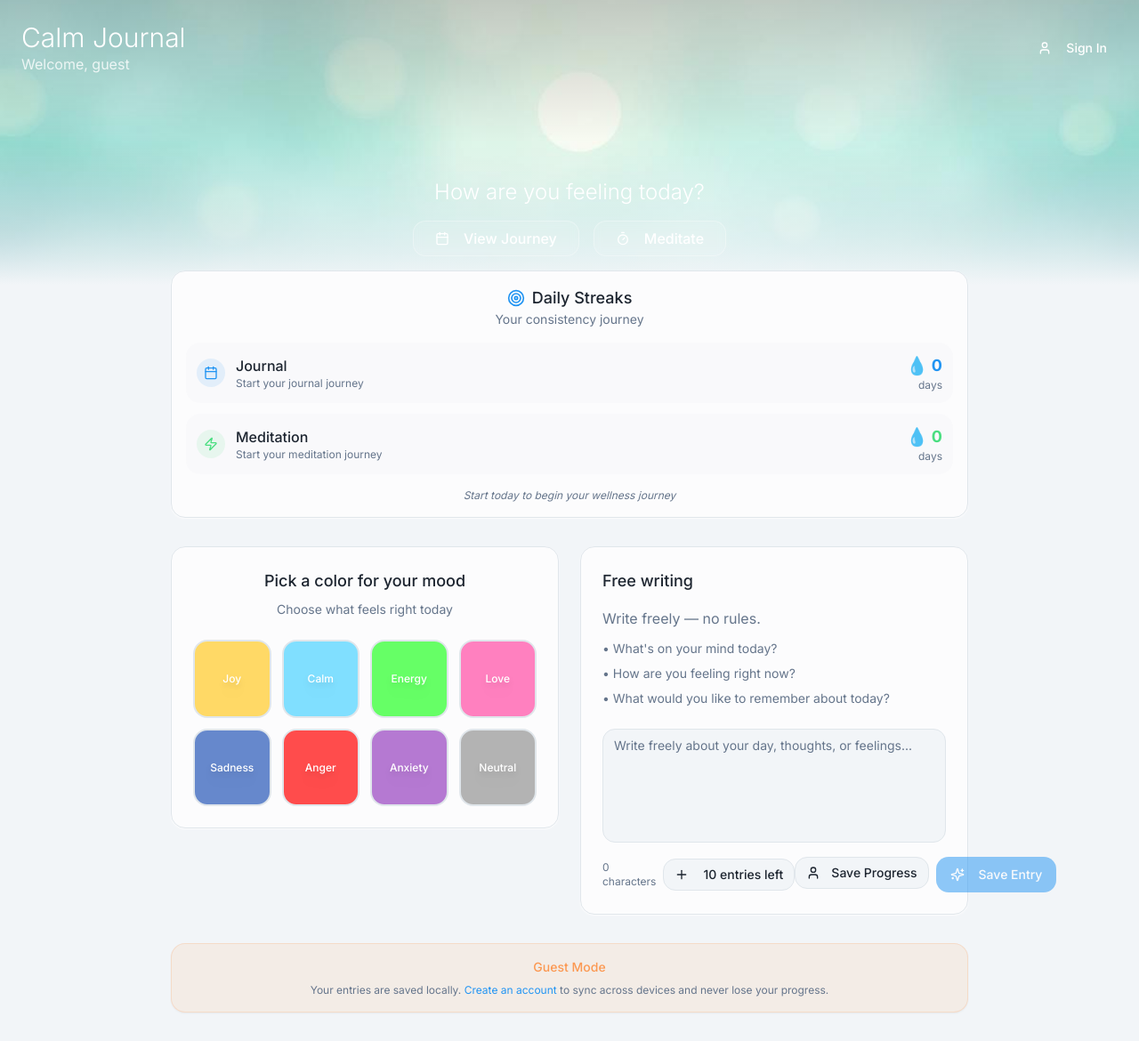
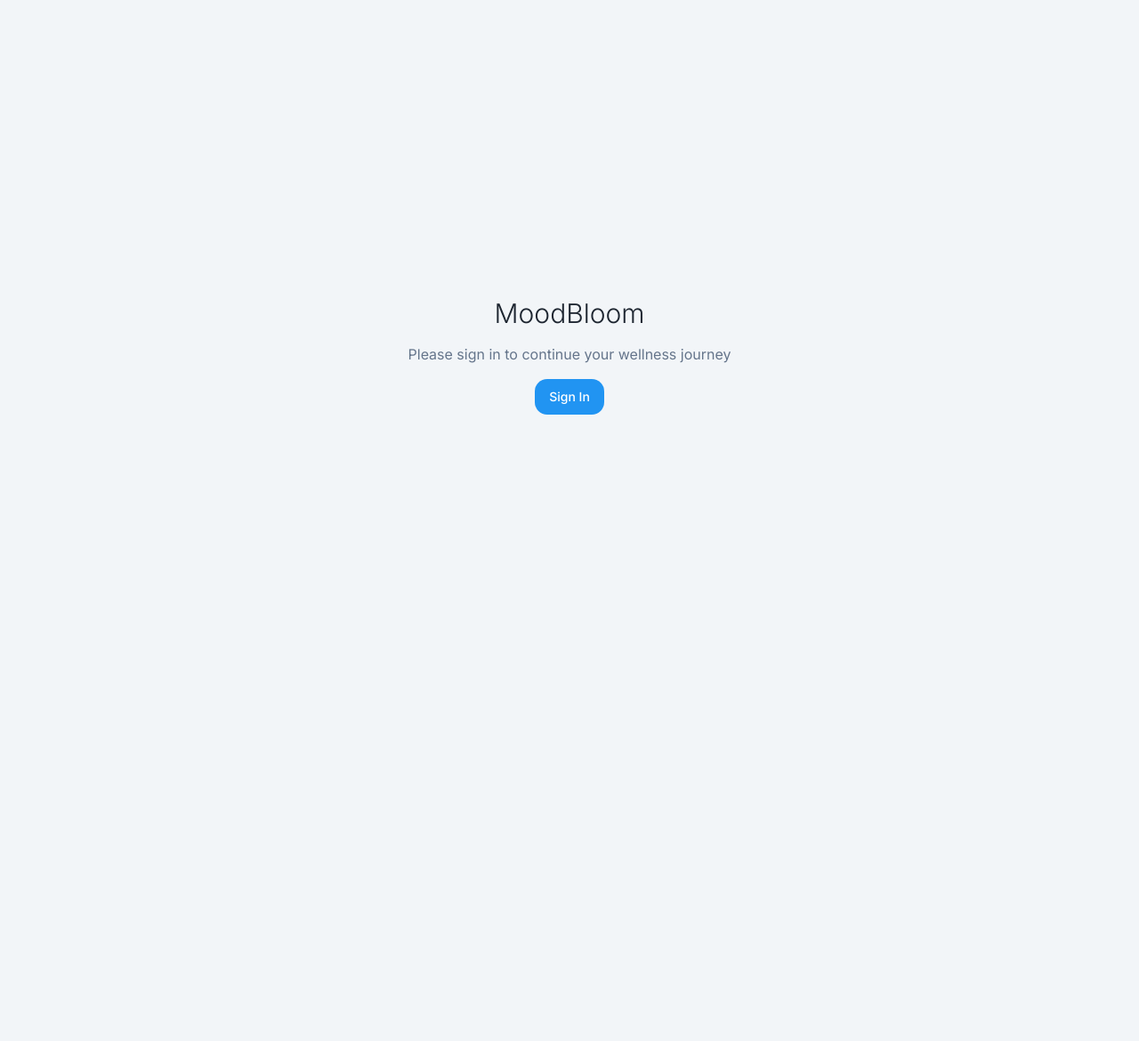
Before and after one commit to hive-lord/moodbloom-journalapp, a React (Vite) app: page / in a window 1280 px wide. Shown: the whole page at 89% size. After the commit the page ends 800 px from the top, so only its background shows below. Built offline with nearby package versions, Linux system fonts and the light colour scheme.

Commit message:
Refactor: Remove guest mode and rename app
Removed guest mode functionality. Renamed the application from "Calm Journal" to "MoodBloom" by updating relevant file names and content.

```diff
--- a/src/components/PaymentModal.tsx
+++ b/src/components/PaymentModal.tsx
@@ -6,15 +6,7 @@ import { CreditCard, Plus, Sparkles } from 'lucide-react';
 import { supabase } from '@/integrations/supabase/client';
 import { useToast } from '@/hooks/use-toast';
 
-interface PaymentModalProps {
-  currentEntryCount: number;
-  maxEntries: number;
-}
-
-export const PaymentModal: React.FC<PaymentModalProps> = ({
-  currentEntryCount,
-  maxEntries
-}) => {
+export const PaymentModal: React.FC = () => {
   const [isLoading, setIsLoading] = useState(false);
   const { toast } = useToast();
 
@@ -47,20 +39,16 @@ export const PaymentModal: React.FC<PaymentModalProps> = ({
     }
   };
 
-  const remainingEntries = maxEntries - currentEntryCount;
-  const isNearLimit = remainingEntries <= 2;
-  const isAtLimit = remainingEntries <= 0;
-
   return (
     <Dialog>
       <DialogTrigger asChild>
         <Button
-          variant={isNearLimit ? "default" : "outline"}
+          variant="outline"
           size="sm"
-          className={isNearLimit ? "animate-gentle-pulse" : ""}
+          className="animate-gentle-pulse"
         >
           <Plus className="h-4 w-4 mr-2" />
-          {isAtLimit ? "Get More Entries" : `${remainingEntries} entries left`}
+          Get More Entries
         </Button>
       </DialogTrigger>
 
@@ -73,9 +61,9 @@ export const PaymentModal: React.FC<PaymentModalProps> = ({
           <Card className="p-6 bg-gradient-calm text-white text-center">
             <div className="space-y-2">
               <Sparkles className="h-8 w-8 mx-auto opacity-90" />
-              <h3 className="text-lg font-medium">Continue Your Journey</h3>
+              <h3 className="text-lg font-medium">Unlock More Entries</h3>
               <p className="text-sm opacity-90">
-                You've used {currentEntryCount} of {maxEntries} free entries
+                Get 10 additional journal entries for your wellness journey
               </p>
             </div>
           </Card>
--- a/src/pages/Auth.tsx
+++ b/src/pages/Auth.tsx
@@ -40,7 +40,7 @@ const Auth = () => {
         <div className="absolute inset-0 bg-gradient-to-b from-transparent to-background/60" />
         <div className="absolute inset-0 flex items-center justify-center">
           <div className="text-center text-white space-y-2">
-            <h1 className="text-4xl font-light">Calm Journal</h1>
+            <h1 className="text-4xl font-light">MoodBloom</h1>
             <p className="text-lg opacity-90">Your space for mindful reflection</p>
           </div>
         </div>
@@ -157,15 +157,6 @@ const Auth = () => {
               </div>
             </TabsContent>
           </Tabs>
-
-          <div className="mt-6 text-center">
-            <Button variant="ghost" size="sm" asChild>
-              <a href="/">Continue as Guest</a>
-            </Button>
-            <p className="text-xs text-muted-foreground mt-2">
-              Guest mode uses local storage only
-            </p>
-          </div>
         </Card>
       </div>
     </div>
--- a/src/pages/Index.tsx
+++ b/src/pages/Index.tsx
@@ -54,9 +54,6 @@ const IndexContent = () => {
   useEffect(() => {
     if (user) {
       loadUserData();
-    } else {
-      // Guest mode - load from localStorage
-      loadGuestData();
     }
   }, [user]);
 
@@ -100,30 +97,17 @@ const IndexContent = () => {
     }
   };
 
-  const loadGuestData = () => {
-    const guestData = localStorage.getItem('calmJournal_guestData');
-    if (guestData) {
-      const data = JSON.parse(guestData);
-      setMoodEntries(data.entries || []);
-      setUserStreaks(data.streaks || { journal_streak: 0, meditation_streak: 0 });
-
-      // Check today's entry
-      const today = format(new Date(), 'yyyy-MM-dd');
-      const todayEntry = data.entries?.find((entry: MoodEntry) => entry.date === today);
-      if (todayEntry) {
-        setCurrentMood({
-          color: todayEntry.mood_color,
-          intensity: todayEntry.mood_intensity,
-          emotion: todayEntry.emotion_label,
-          colorName: todayEntry.mood_color
-        });
-        setJournalEntry(todayEntry.journal_entry || '');
-        setSelectedPrompt(todayEntry.guided_prompt || '');
-      }
-    }
-  };
 
   const saveEntry = async () => {
+    if (!user) {
+      toast({
+        title: "Authentication required",
+        description: "Please sign in to save your entries",
+        variant: "destructive"
+      });
+      return;
+    }
+
     if (!currentMood) {
       toast({
         title: "Pick a mood first",
@@ -131,23 +115,6 @@ const IndexContent = () => {
         variant: "destructive"
       });
       return;
-    }
-
-    // Check entry limit for guest users
-    if (!user) {
-      const guestData = JSON.parse(localStorage.getItem('calmJournal_guestData') || '{}');
-      const baseLimit = 10;
-      const paidEntries = guestData.paidEntries || 0;
-      const maxAllowed = baseLimit + paidEntries;
-
-      if (moodEntries.length >= maxAllowed) {
-        toast({
-          title: "Entry limit reached",
-          description: "Purchase more entries to continue journaling",
-          variant: "destructive"
-        });
-        return;
-      }
     }
 
     setIsSaving(true);
@@ -163,7 +130,6 @@ const IndexContent = () => {
     };
 
     try {
-      if (user) {
       // Save to Supabase
       await supabase
         .from('mood_entries')
@@ -172,24 +138,8 @@ const IndexContent = () => {
           user_id: user.id
         });
 
-        // For now, manually increment streak in guest mode logic
-        // TODO: Add proper streak calculation with RPC functions
-
       // Reload data
       loadUserData();
-      } else {
-        // Save to localStorage (guest mode)
-        const guestData = JSON.parse(localStorage.getItem('calmJournal_guestData') || '{}');
-        const existingEntries = guestData.entries || [];
-        const filteredEntries = existingEntries.filter((entry: MoodEntry) => entry.date !== today);
-
-        guestData.entries = [...filteredEntries, entryData];
-        guestData.streaks = { ...userStreaks, journal_streak: userStreaks.journal_streak + 1 };
-
-        localStorage.setItem('calmJournal_guestData', JSON.stringify(guestData));
-        setMoodEntries(guestData.entries);
-        setUserStreaks(guestData.streaks);
-      }
 
       toast({
         title: "Entry saved",
@@ -208,8 +158,16 @@ const IndexContent = () => {
   };
 
   const handleMeditationComplete = async (duration: number, ambientSound?: string) => {
+    if (!user) {
+      toast({
+        title: "Authentication required",
+        description: "Please sign in to track meditation sessions",
+        variant: "destructive"
+      });
+      return;
+    }
+
     try {
-      if (user) {
       await supabase
         .from('meditation_sessions')
         .insert({
@@ -218,15 +176,7 @@ const IndexContent = () => {
           ambient_sound: ambientSound
         });
 
-        // TODO: Add proper streak calculation with RPC functions
       loadUserData();
-      } else {
-        // Guest mode
-        const guestData = JSON.parse(localStorage.getItem('calmJournal_guestData') || '{}');
-        guestData.streaks = { ...userStreaks, meditation_streak: userStreaks.meditation_streak + 1 };
-        localStorage.setItem('calmJournal_guestData', JSON.stringify(guestData));
-        setUserStreaks(guestData.streaks);
-      }
 
       toast({
         title: "Meditation complete",
@@ -269,6 +219,20 @@ const IndexContent = () => {
     );
   }
 
+  if (!user) {
+    return (
+      <div className="min-h-screen flex items-center justify-center bg-background">
+        <div className="text-center space-y-4">
+          <h1 className="text-3xl font-light text-foreground">MoodBloom</h1>
+          <p className="text-muted-foreground">Please sign in to continue your wellness journey</p>
+          <Button asChild>
+            <Link to="/auth">Sign In</Link>
+          </Button>
+        </div>
+      </div>
+    );
+  }
+
   return (
     <div className="min-h-screen bg-background">
       {/* Hero Section */}
@@ -284,14 +248,13 @@ const IndexContent = () => {
         <div className="absolute top-0 left-0 right-0 p-6">
           <div className="flex justify-between items-center">
             <div className="text-white">
-              <h1 className="text-3xl font-light">Calm Journal</h1>
+              <h1 className="text-3xl font-light">MoodBloom</h1>
               <p className="text-white/80">
-                {user ? `Welcome back${user.user_metadata?.display_name ? `, ${user.user_metadata.display_name}` : ''}` : 'Welcome, guest'}
+                Welcome back{user.user_metadata?.display_name ? `, ${user.user_metadata.display_name}` : ''}
               </p>
             </div>
 
             <div className="flex items-center gap-3">
-              {user ? (
               <Button
                 variant="ghost"
                 size="sm"
@@ -301,19 +264,6 @@ const IndexContent = () => {
                 <LogOut className="h-4 w-4 mr-2" />
                 Sign Out
               </Button>
-              ) : (
-                <Button
-                  variant="ghost"
-                  size="sm"
-                  asChild
-                  className="text-white hover:bg-white/10"
-                >
-                  <Link to="/auth">
-                    <User className="h-4 w-4 mr-2" />
-                    Sign In
-                  </Link>
-                </Button>
-              )}
             </div>
           </div>
         </div>
@@ -398,33 +348,9 @@ const IndexContent = () => {
                   />
 
                   <div className="flex justify-between items-center">
-                    <div className="flex items-center gap-2">
                     <div className="text-xs text-muted-foreground">
                       {journalEntry.length} characters
                     </div>
-                      {!user && (() => {
-                        const guestData = JSON.parse(localStorage.getItem('calmJournal_guestData') || '{}');
-                        const baseLimit = 10;
-                        const paidEntries = guestData.paidEntries || 0;
-                        const maxAllowed = baseLimit + paidEntries;
-                        return (
-                          <PaymentModal
-                            currentEntryCount={moodEntries.length}
-                            maxEntries={maxAllowed}
-                          />
-                        );
-                      })()}
-                    </div>
-
-                    <div className="flex gap-2">
-                      {!user && (
-                        <Button variant="outline" size="sm" asChild>
-                          <Link to="/auth">
-                            <User className="h-3 w-3 mr-1" />
-                            Save Progress
-                          </Link>
-                        </Button>
-                      )}
 
                     <Button
                       onClick={saveEntry}
@@ -438,7 +364,6 @@ const IndexContent = () => {
                         </>
                       )}
                     </Button>
-                    </div>
                   </div>
                 </div>
               </Card>
@@ -466,17 +391,6 @@ const IndexContent = () => {
             </div>
           </div>
 
-          {/* Guest Mode Notice */}
-          {!user && (
-            <Card className="p-4 bg-accent/10 border-accent/20">
-              <div className="text-center space-y-2">
-                <p className="text-sm font-medium text-accent">Guest Mode</p>
-                <p className="text-xs text-muted-foreground">
-                  Your entries are saved locally. <Link to="/auth" className="text-primary hover:underline">Create an account</Link> to sync across devices and never lose your progress.
-                </p>
-              </div>
-            </Card>
-          )}
         </div>
       </div>
     </div>
--- a/src/pages/PaymentSuccess.tsx
+++ b/src/pages/PaymentSuccess.tsx
@@ -15,11 +15,8 @@ const PaymentSuccess = () => {
     if (sessionId) {
       setIsVerified(true);
 
-      // Update local storage to add 10 more entries for guest users
-      const guestData = JSON.parse(localStorage.getItem('calmJournal_guestData') || '{}');
-      const currentLimit = guestData.paidEntries || 0;
-      guestData.paidEntries = currentLimit + 10;
-      localStorage.setItem('calmJournal_guestData', JSON.stringify(guestData));
+      // Note: This was for guest mode which has been removed
+      // Payment success is now handled via proper user authentication
     }
   }, [sessionId]);
 
```
Also changed, not shown: index.html (+4 -4 lines). Lines whose indentation alone changed are shown as unchanged.
